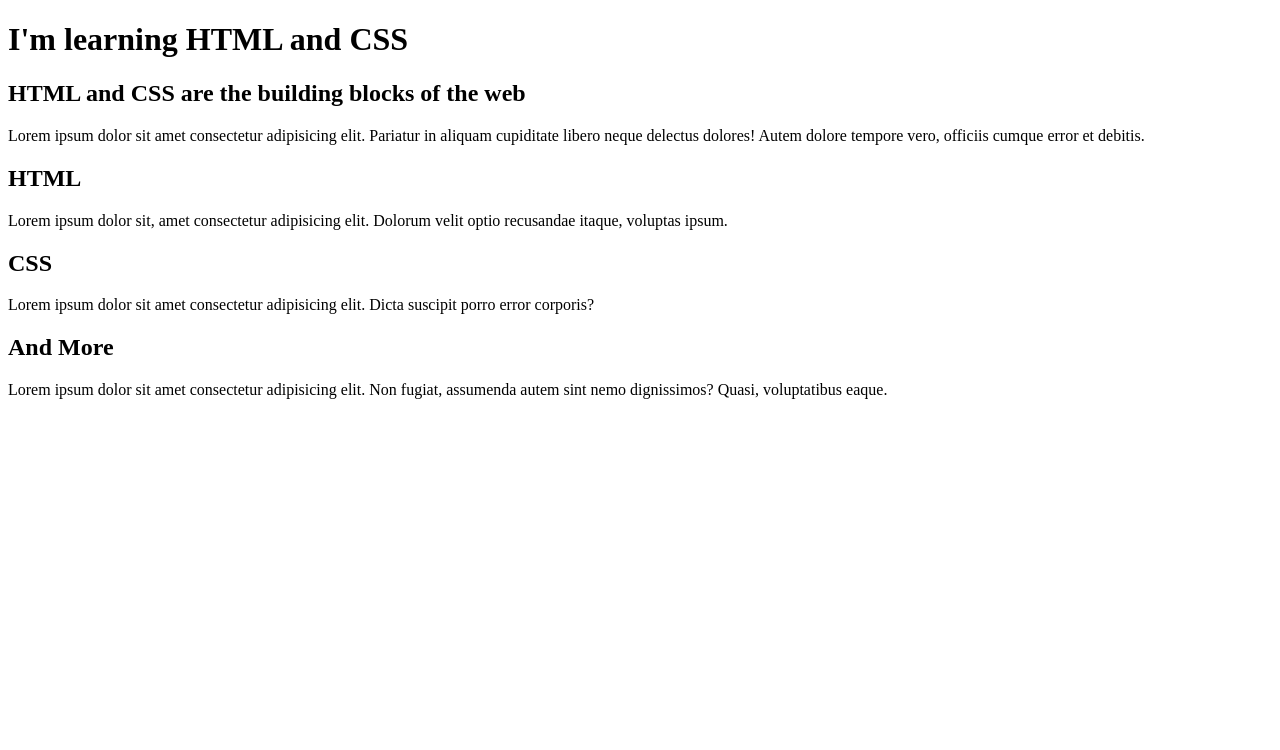
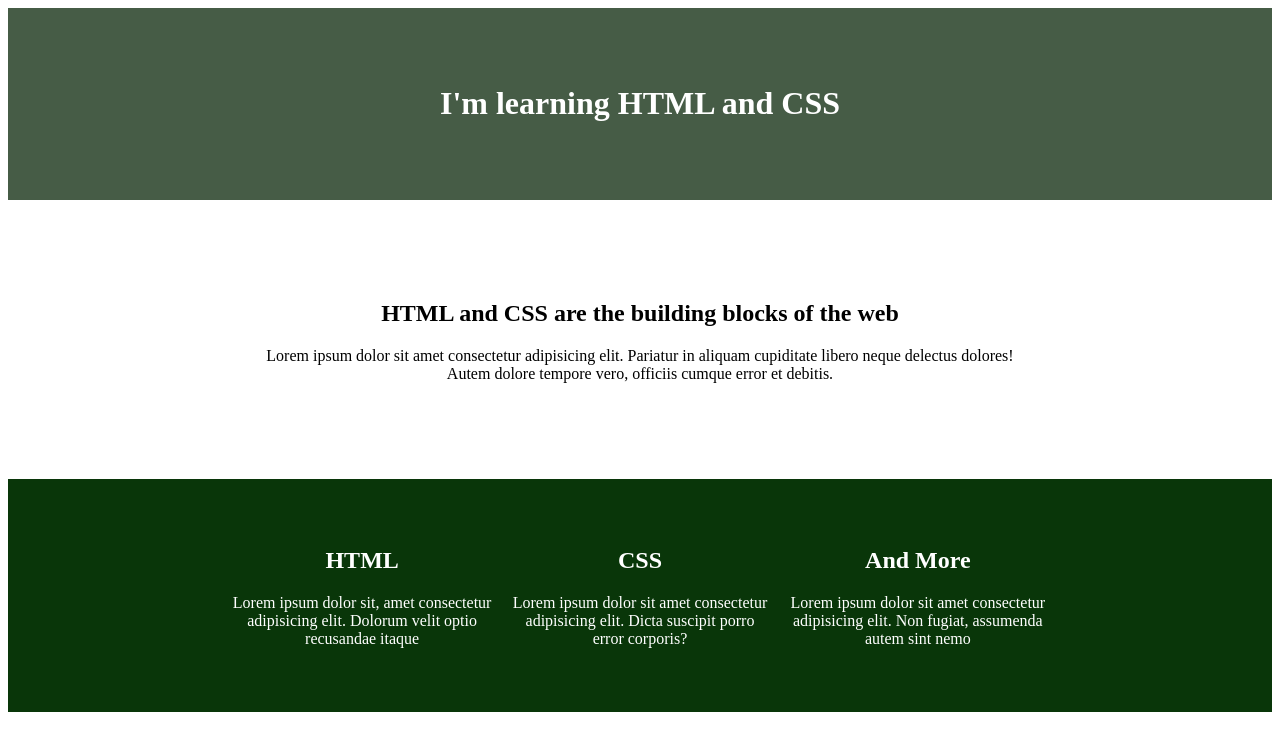
Before and after one commit to SheeloveDol/KP-html-css-project-blind, a plain HTML site: page index.html in a window 1280 px wide. Drawn offline with Linux system fonts and the light colour scheme.

Commit message:
Finish CSS and media queries

```diff
--- a/index.html
+++ b/index.html
@@ -20,10 +20,10 @@
     </section>
 
     <footer>
-      <div class="container">
+      <div class="container flex">
         <div class="column">
           <h2>HTML</h2>
-          <p>Lorem ipsum dolor sit, amet consectetur adipisicing elit. Dolorum velit optio recusandae itaque, voluptas ipsum.</p>
+          <p>Lorem ipsum dolor sit, amet consectetur adipisicing elit. Dolorum velit optio recusandae itaque</p>
         </div>
         <div class="column">
           <h2>CSS</h2>
@@ -31,7 +31,7 @@
         </div>
         <div class="column">
           <h2>And More</h2>
-          <p>Lorem ipsum dolor sit amet consectetur adipisicing elit. Non fugiat, assumenda autem sint nemo dignissimos? Quasi, voluptatibus eaque.</p>
+          <p>Lorem ipsum dolor sit amet consectetur adipisicing elit. Non fugiat, assumenda autem sint nemo</p>
         </div>
       </div>
     </footer>
--- a/style.css
+++ b/style.css
@@ -0,0 +1,59 @@
+* {
+  box-sizing: border-box;
+  padding: 0;
+
+}
+
+header {
+  background-color: rgb(70, 92, 70);
+
+}
+
+header,
+section,
+footer
+ {
+  padding: 3rem;
+  text-align: center;
+}
+
+footer {
+  background-color: rgb(9, 54, 9);
+}
+
+header,
+footer {
+  color: white;
+}
+
+@media (min-width: 648px) {
+
+
+  .container {
+    width: 70%;
+    margin: 0 auto;
+  }
+
+  header {
+    padding: 3.5rem;
+  }
+
+  section {
+    padding: 5rem;
+  }
+
+
+  .flex {
+    display: flex;
+
+  }
+
+  .column {
+    /* border: 1px white solid; */
+    flex-basis: 100%;
+  }
+
+  .flex > * + * {
+    margin-left: 1rem;
+  }
+}
```
